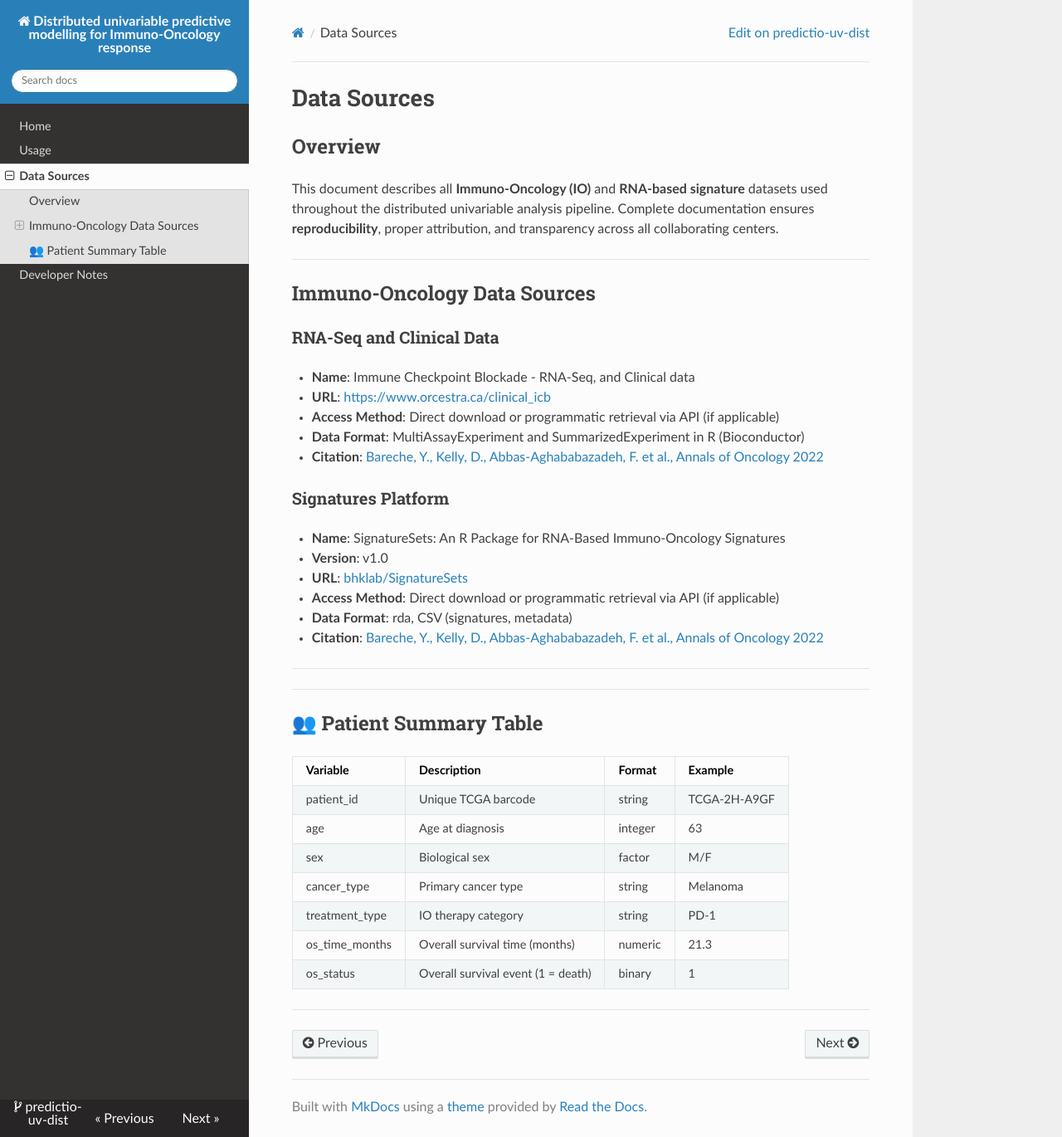
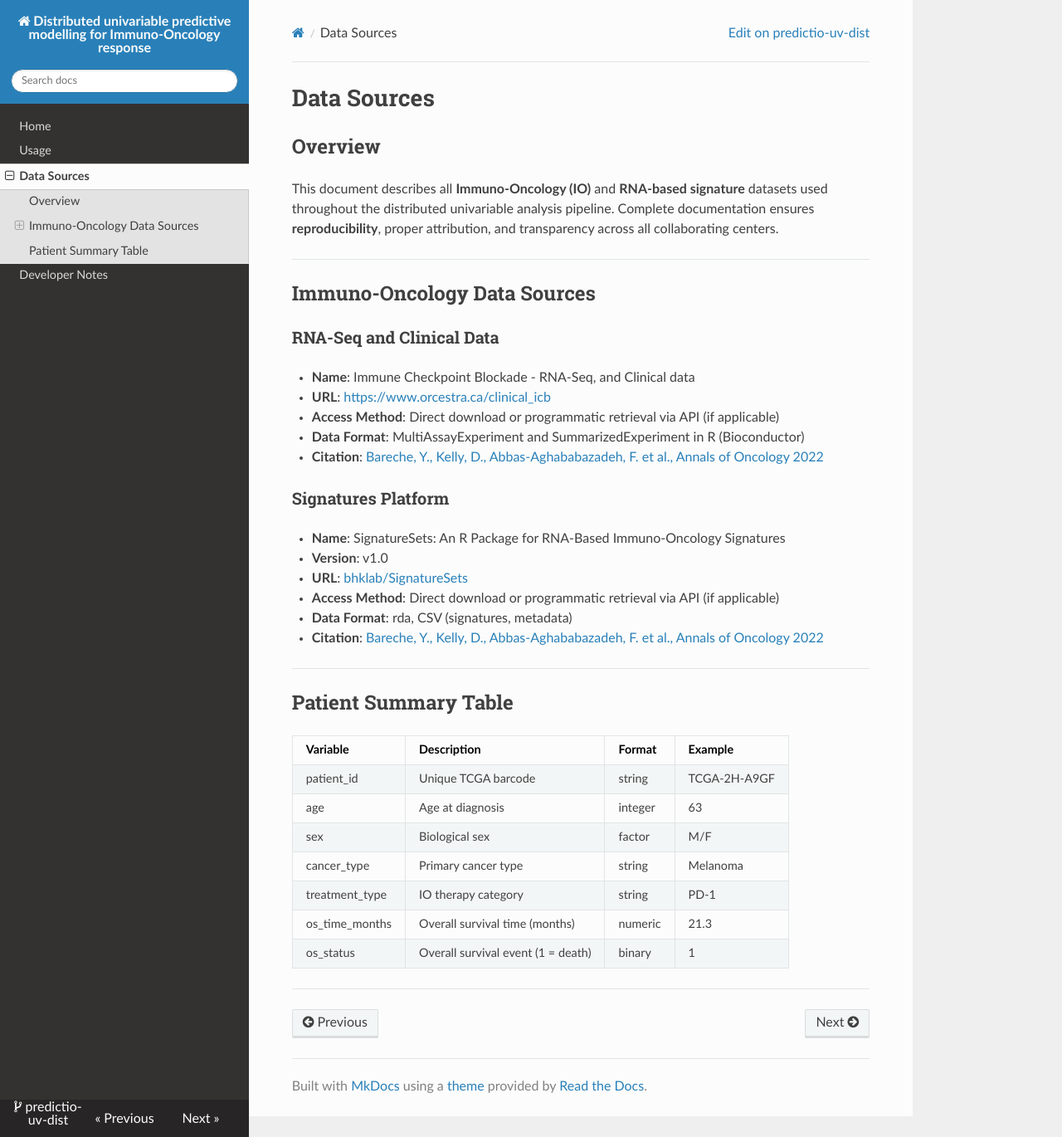
Before and after one commit to bhklab/PredictIO-UV-Dist, an MkDocs documentation site: the page built from docs/data_sources.md, in a window 1280 px wide and 1370 px high. Shown: the whole window at 83% size. Built offline with MkDocs 1.6.1, drawn with Linux system fonts in a browser that asks for light colours; nearby versions of some CDN libraries.

```diff
--- a/docs/data_sources.md
+++ b/docs/data_sources.md
@@ -28,9 +28,7 @@ This document describes all **Immuno-Oncology (IO)** and **RNA-based signature**
 ---
 
 
----
-
-## 👥 Patient Summary Table
+## Patient Summary Table
 
 | Variable         | Description                            | Format      | Example        |
 |------------------|----------------------------------------|-------------|----------------|
```
